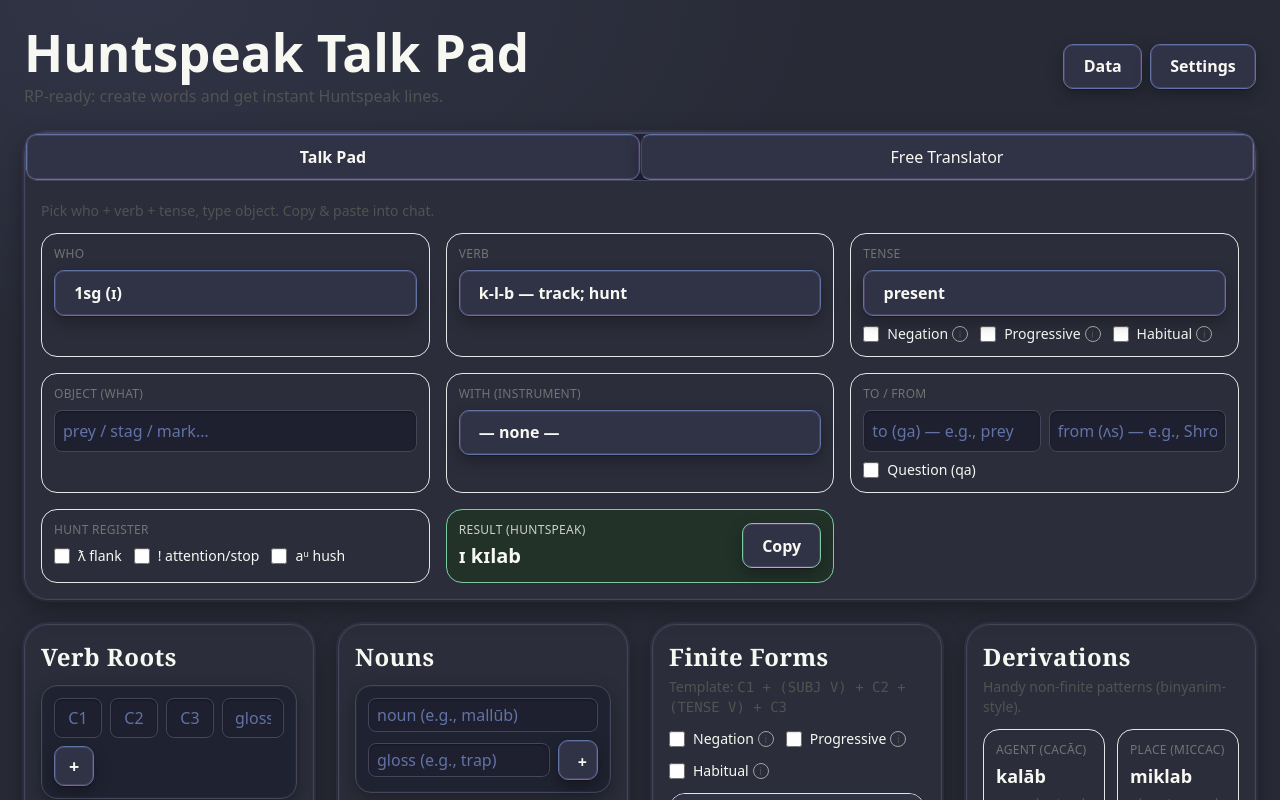
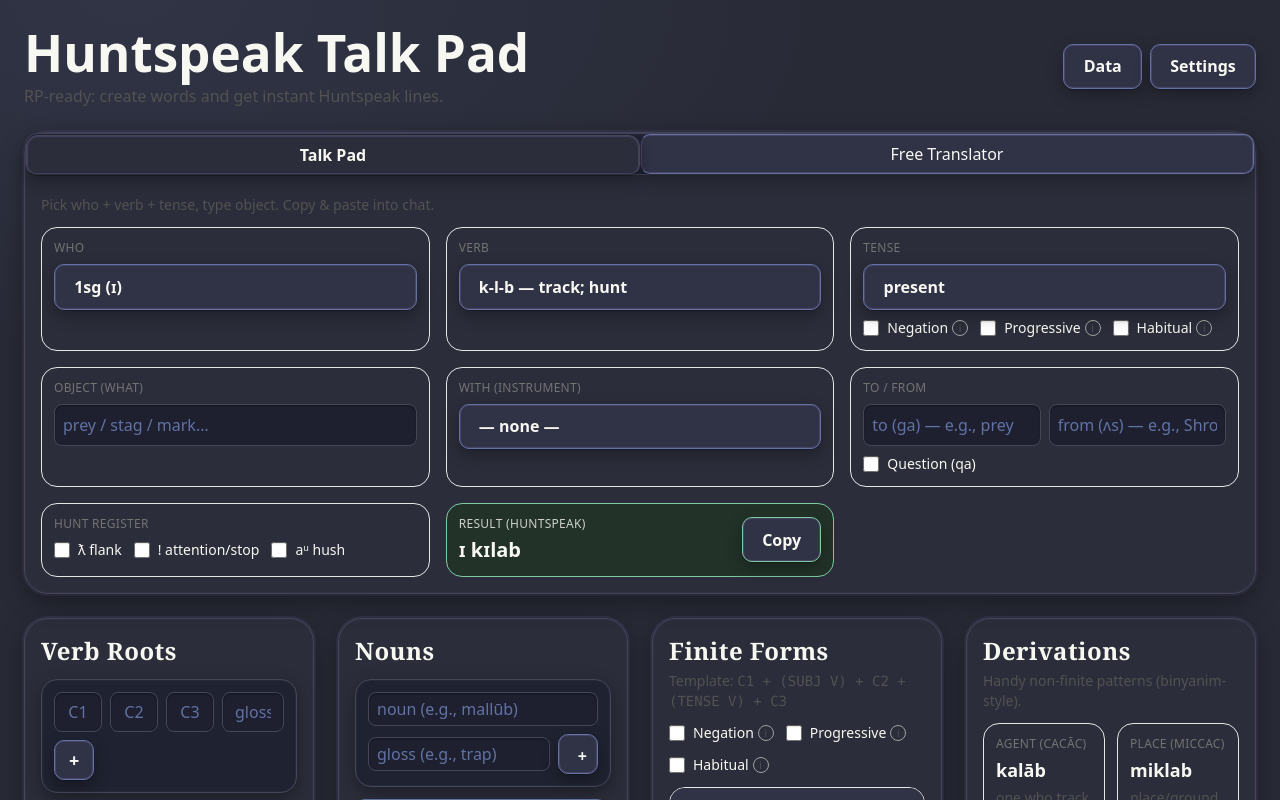
Before and after one commit to L1ghth0us3/Moontalk, a React (Vite) app: page / in a window 1280 px wide. Shown: the top 800 px of the page. Built offline with nearby package versions, Linux system fonts and the light colour scheme.

Commit message:
style(ui): redesign composer tabs as folder-style overlays (full-width, rounded top, active tab connects to card)

```diff
--- a/src/index.css
+++ b/src/index.css
@@ -226,18 +226,18 @@ body.theme-dark .result-card { background: #152019; border-color: #5ea585 !impor
 body.theme-dark .result-card .copy-btn { border-color: #5ea585; }
 
 /* Composer overlay tabs (full-width split) */
-.composer-tabs { border-radius: 0.75rem; overflow: hidden; }
-.composer-tabs .tab { text-align: center; padding: 0.625rem 0.75rem; font-weight: 500; }
+.composer-tabs { border-radius: 0.75rem; overflow: visible; position: relative; }
+.composer-tabs .tab { text-align: center; padding: 0.625rem 0.75rem; font-weight: 500; line-height: 1; display: flex; align-items: center; justify-content: center; height: 2.5rem; }
 .composer-tabs .tab + .tab { border-left: 1px solid rgba(0,0,0,0.08); }
 
-body.theme-plain .composer-tabs { background: #f8fafc; border: 1px solid #e5e7eb; }
+body.theme-plain .composer-tabs { background: #f8fafc; border: 1px solid #e5e7eb; border-bottom: 1px solid #e5e7eb; }
 body.theme-plain .composer-tabs .tab { color: #213547; }
-body.theme-plain .composer-tabs .tab-active { background: #ffffff; font-weight: 600; }
+body.theme-plain .composer-tabs .tab-active { background: #ffffff; font-weight: 600; border: 1px solid #e5e7eb; border-bottom-color: transparent; border-top-left-radius: 0.75rem; border-top-right-radius: 0.75rem; transform: translateY(1px); }
 
-body.theme-fantasy .composer-tabs { background: #232538; border: 1px solid #44475a; }
+body.theme-fantasy .composer-tabs { background: #232538; border: 1px solid #44475a; border-bottom: 1px solid #44475a; }
 body.theme-fantasy .composer-tabs .tab { color: #f8f8f2; }
-body.theme-fantasy .composer-tabs .tab-active { background: #303246; font-weight: 700; }
+body.theme-fantasy .composer-tabs .tab-active { background: #2b2d3a; font-weight: 700; border: 1px solid #44475a; border-bottom-color: transparent; border-top-left-radius: 0.75rem; border-top-right-radius: 0.75rem; transform: translateY(1px); }
 
-body.theme-dark .composer-tabs { background: #1f1e26; border: 1px solid #3a3345; }
+body.theme-dark .composer-tabs { background: #1f1e26; border: 1px solid #3a3345; border-bottom: 1px solid #3a3345; }
 body.theme-dark .composer-tabs .tab { color: #eae6df; }
-body.theme-dark .composer-tabs .tab-active { background: #23222b; font-weight: 700; }
+body.theme-dark .composer-tabs .tab-active { background: #1b1a20; font-weight: 700; border: 1px solid #3a3345; border-bottom-color: transparent; border-top-left-radius: 0.75rem; border-top-right-radius: 0.75rem; transform: translateY(1px); }
```
